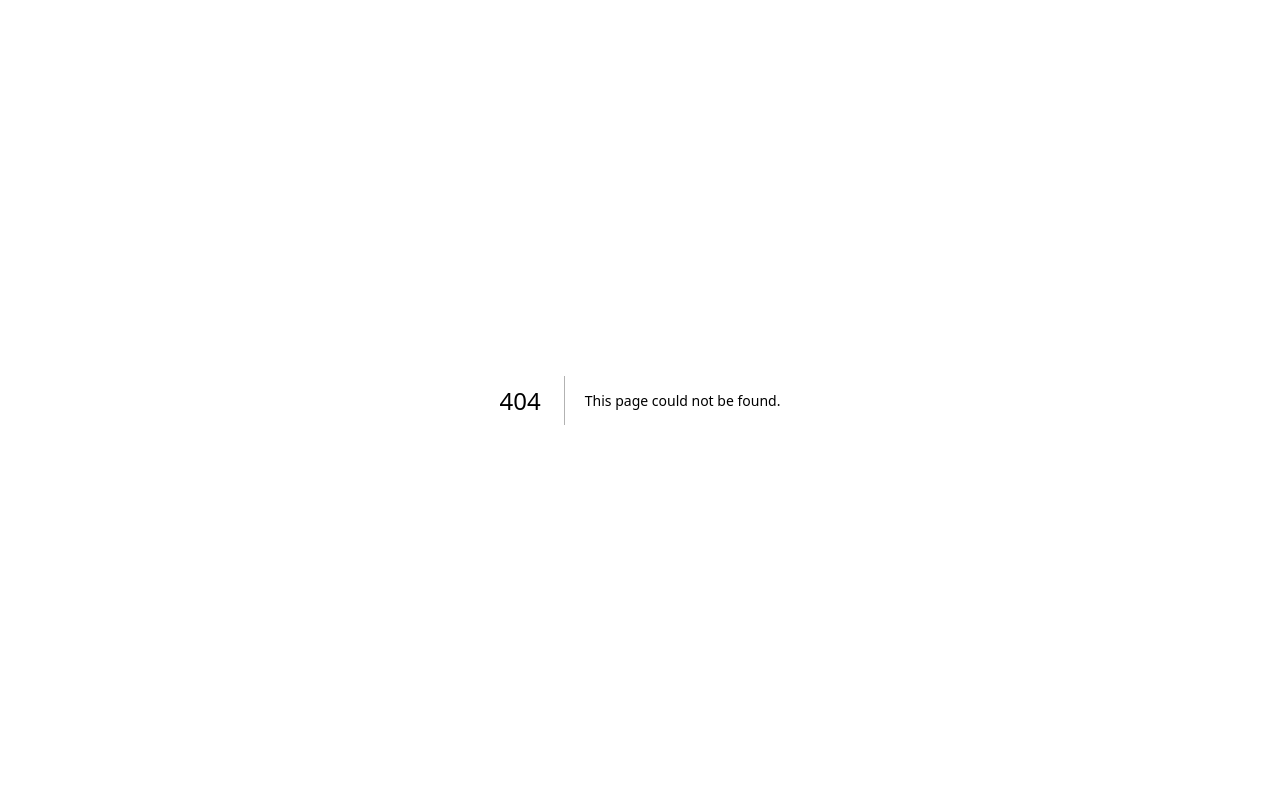
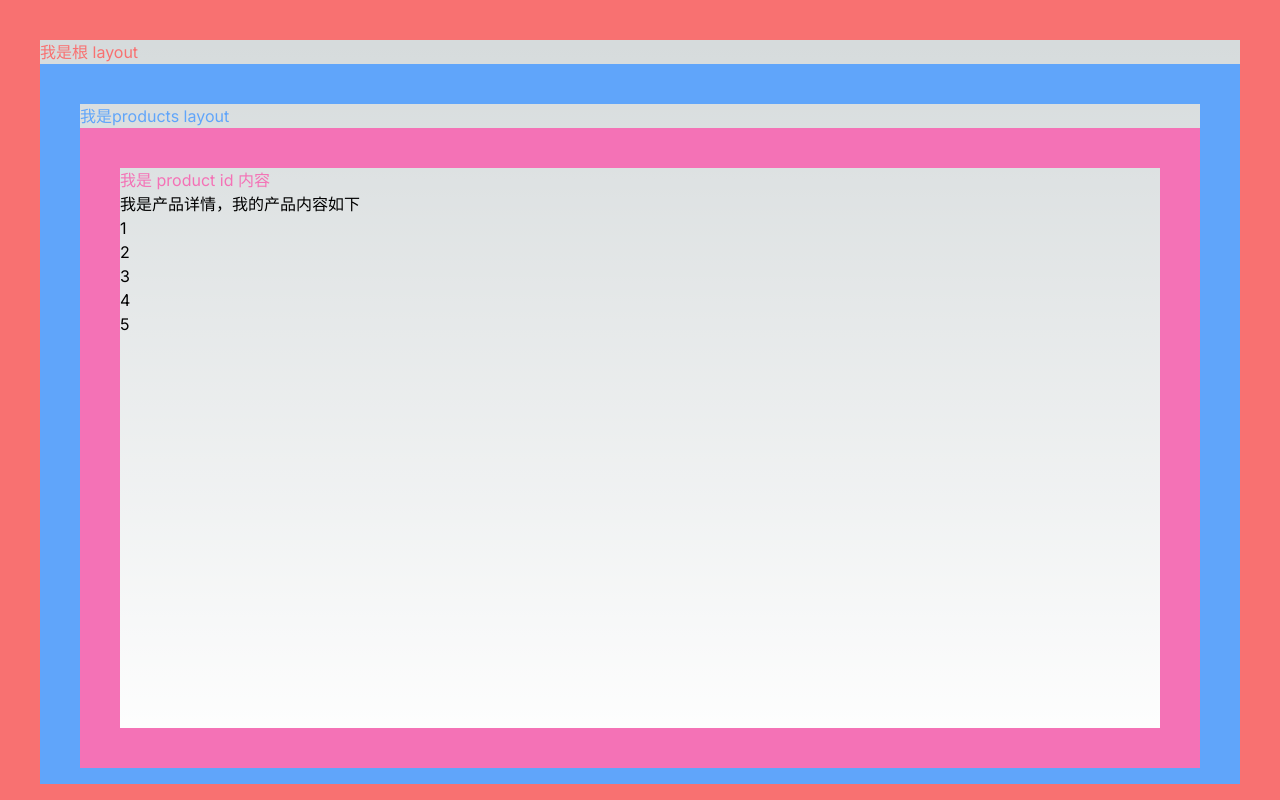
Before and after one commit to vistwang/next-frame, a Next.js app: page /products/1 in a window 1280 px wide. Before the commit this address had no page. Built offline with nearby package versions, Linux system fonts and the light colour scheme.

Commit message:
feat: master init

```diff
--- /dev/null
+++ b/src/app/api/product/route.ts
@@ -0,0 +1,9 @@
+import { NextResponse } from 'next/server';
+
+export async function GET() {
+    const data = {
+        message: "我是产品详情，我的产品内容如下",
+        dataArray: [1, 2, 3, 4, 5]
+    };
+    return NextResponse.json(data);
+}
--- /dev/null
+++ b/src/app/api/user/route.ts
@@ -0,0 +1,9 @@
+import { NextResponse } from 'next/server';
+
+export async function GET() {
+    const data = {
+        message: "我是用户详情，我的用户内容如下",
+        dataArray: [1, 2, 3, 4, 5]
+    };
+    return NextResponse.json(data);
+}
--- /dev/null
+++ b/src/app/components/server-components/ServerComponentExample.tsx
@@ -0,0 +1,17 @@
+import React from 'react';
+
+export default async function ServerDataComponent() {
+    // 使用 fetch 从 API 端点获取数据
+    const res = await fetch('http://localhost:3000/api/product');
+    const data: { message: string; dataArray: number[] } = await res.json();
+    return (
+        <div>
+            <h1>{data.message}</h1>
+            <ul>
+                {data.dataArray.map((num) => (
+                    <li key={num}>{num}</li>
+                ))}
+            </ul>
+        </div>
+    );
+}
--- a/src/app/layout.tsx
+++ b/src/app/layout.tsx
@@ -6,7 +6,7 @@ const inter = Inter({ subsets: ['latin'] })
 
 export const metadata: Metadata = {
   title: 'Create Next App',
-  description: 'Generated by create next app',
+  description: 'Generated by create next app'
 }
 
 export default function RootLayout({
@@ -16,7 +16,8 @@ export default function RootLayout({
 }) {
   return (
     <html lang="en" className="h-full bg-gray-100">
-      <body className={`${inter.className} h-full`}>
+      <body className={`${inter.className} h-full border-red-400 border-40`}>
+        <h1 className='text-red-400'>我是根 layout</h1>
         {children}
         </body>
     </html>
--- a/src/app/page.tsx
+++ b/src/app/page.tsx
@@ -1,8 +1,9 @@
 import Link from 'next/link'
 
 // 根目录
-function Home() {
-  return (
+export default function Index() {
+  return <div className="h-full border-orange-400 border-40">
+    <h1 className='text-orange-400'>我是home</h1>
     <ul className="flex justify-between relative rounded-xl overflow-auto p-8">
       <li className="p-4 h-14 rounded-lg flex items-center justify-center bg-sky-300 shadow-lg">
         <Link href="/">
@@ -13,6 +14,7 @@ function Home() {
         <Link href="/user">
           user
         </Link>
+        {/* <a href="/user">Home</a> */}
       </li>
       <li className="p-4 h-14 rounded-lg flex items-center justify-center bg-sky-300 shadow-lg">
         <Link href="/posts/first-post">
@@ -24,8 +26,11 @@ function Home() {
           use-css
         </Link>
       </li>
+      <li className="p-4 h-14 rounded-lg flex items-center justify-center bg-sky-300 shadow-lg">
+        <Link href="/products">
+          products
+        </Link>
+      </li>
     </ul>
-  )
+    </div>
 }
-
-export default Home;
--- /dev/null
+++ b/src/app/products/[productId]/page.tsx
@@ -0,0 +1,11 @@
+import ServerComponentExample from '@/app/components/server-components/ServerComponentExample'
+
+
+export default function Index() {
+  return (
+    <div className="h-full border-pink-400 border-40">
+    <h1 className='text-pink-400'>我是 product id 内容</h1>
+    <ServerComponentExample />
+    </div>
+  )
+}
--- /dev/null
+++ b/src/app/products/layout.tsx
@@ -0,0 +1,12 @@
+export default function Layout({
+  children,
+}: {
+  children: React.ReactNode
+}) {
+  return (
+      <div className="h-full border-blue-400 border-40">
+        <h1 className='text-blue-400'>我是products layout</h1>
+        {children}
+        </div>
+  )
+}
--- /dev/null
+++ b/src/app/products/page.tsx
@@ -0,0 +1,12 @@
+import Link from "next/link";
+
+export default function Index() {
+  return (
+    <div className="h-full border-green-400 border-40">
+    <h1 className='text-green-400'>我是 products 内容</h1>
+    <Link href="products/12345">
+      product 详情
+      </Link>
+    </div>
+  )
+}
--- a/src/pages/posts/first-post.tsx
+++ b/src/pages/posts/first-post.tsx
@@ -3,9 +3,9 @@ import Head from "next/head";
 export default function FirstPost() {
   return (
     <>
-        <style jsx>{
-            `h1 {color: red }`
-        }</style>
+      <style jsx>{
+          `h1 {color: red }`
+      }</style>
       <Head>
         <title>First Post</title>
       </Head>
--- a/tailwind.config.js
+++ b/tailwind.config.js
@@ -13,6 +13,16 @@ module.exports = {
           'conic-gradient(from 180deg at 50% 50%, var(--tw-gradient-stops))',
       },
     },
+    borderWidth: {
+      DEFAULT: '1px',
+      '1': '1px',
+      '2': '2px',
+      '3': '3px',
+      '6': '6px',
+      '10': '10px',
+      '20': '20px',
+      '40': '40px',
+    },
   },
   plugins: [],
 }
```
Also changed, not shown: package.json (+12 -7 lines), src/utils/cookies.ts (added, +23 -0 lines), 1 other file (tests, documents, lock files or other folders).
